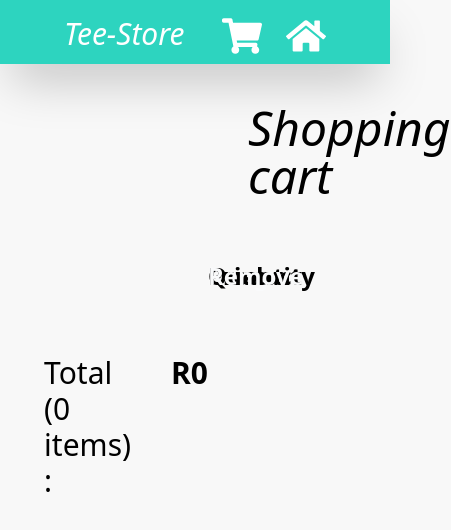
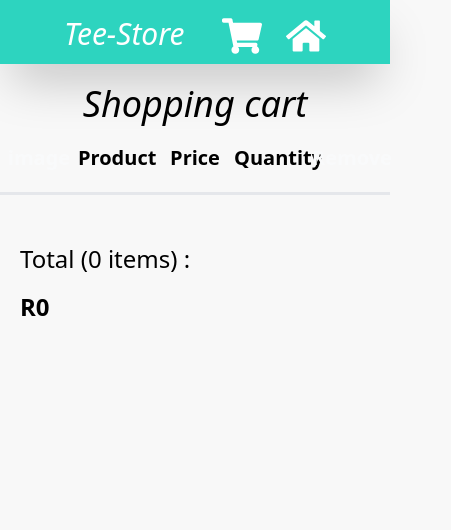
Before and after one commit to tanzila-abedin/tee-store, a React (Vite) app: page /cart in a window 390 px wide. Shown: the top 530 px of the page, 451 px wide, since content can reach past the window. Built offline with nearby package versions, Linux system fonts and the light colour scheme.

Commit message:
Add mobile responsiveness

```diff
--- a/src/components/CartItem.jsx
+++ b/src/components/CartItem.jsx
@@ -21,11 +21,14 @@ const CartItem = ({ details }) => {
   console.log(product);
   return (
     <>
-      <div className="grid grid-cols-5 text-center py-10">
-        <img src={product.image} className="h-12 w-12 items-center" />
+      <div className="grid grid-cols-5 text-center py-10 sm:place-items-center">
+        <img
+          src={product.image}
+          className="h-12 w-12 items-center sm:items-center"
+        />
         <p className=" text-teal-400 font-medium text-lg">{product.title}</p>
         <p className="text-lg">R {product.price}</p>
-        <div className="grid grid-cols-3 gap-0 m-0">
+        <div className="grid grid-cols-3 gap-0 m-0 sm:grid-cols-1">
           <button
             onClick={onDecrementQuantity}
             className="bg-gray-300 rounded-xl text-4xl text-white"
@@ -42,7 +45,10 @@ const CartItem = ({ details }) => {
           </button>
         </div>
         <button onClick={onRemoveQuantity} className="text-center">
-          <RiDeleteBin6Line color="red" className="h-10 w-10 ml-48" />
+          <RiDeleteBin6Line
+            color="red"
+            className="h-10 w-10 ml-48 sm:m-0 sm:h-7 sm:w-7"
+          />
         </button>
       </div>
     </>
--- a/src/components/DetailCard.jsx
+++ b/src/components/DetailCard.jsx
@@ -15,24 +15,26 @@ const DetailCard = ({ details }) => {
 
   return (
     <>
-      <div className="grid grid-cols-2 bg-gray-200 m-24">
+      <div className="grid grid-cols-2 bg-gray-200 m-24 sm:grid-cols-1 sm:m-10">
         <div className=" bg-white flex justify-center m-5">
           <img src={details.image} className="m-0 w-2/3" />
         </div>
         <div className="m-5">
-          <h2 className="text-3xl font-extrabold">{details.title}</h2>
-          <p className="my-5 text-5xl font-bold text-teal-600">
+          <h2 className="text-3xl font-extrabold sm:text-xl sm:font-bold">
+            {details.title}
+          </h2>
+          <p className="my-5 text-5xl font-bold text-teal-600 sm:text-3xl">
             {" "}
             R {details.price}
           </p>
-          <div className="ml-0 mr-24 my-14 border-t-2 border-dashed border-teal-600"></div>
+          <div className="ml-0 mr-24 my-14 border-t-2 border-dashed border-teal-600 sm:my-5"></div>
           <button
             className="bg-teal-600 text-white hover:bg-white hover:text-black p-3 rounded-lg "
             onClick={onAddToCart}
           >
             Add to cart
           </button>
-          <div className="ml-0 mr-24 my-14 border-t-2 border-dashed border-teal-600"></div>
+          <div className="ml-0 mr-24 my-14 border-t-2 border-dashed border-teal-600 sm:my-5"></div>
           <h4 className=" my-5 text-2xl font-medium italic">Details</h4>
           <p>{details.description}</p>
         </div>
--- a/src/components/ProductStyle.jsx
+++ b/src/components/ProductStyle.jsx
@@ -3,11 +3,11 @@ import React from "react";
 const ProductStyle = ({ children }) => {
   return (
     <div>
-      <h2 className="text-center m-20 font-extrabold text-7xl text-">
+      <h2 className="text-center m-20 font-extrabold text-7xl sm:text-center sm:text-4xl">
         Assorted Items
       </h2>
       <div className="mx-auto px-16">
-        <div className="grid grid-cols-1 gap-y-20 gap-x-10 sm:grid-cols-2 lg:grid-cols-3">
+        <div className="grid grid-cols-1 gap-y-20 gap-x-10 sm:grid-cols-1 lg:grid-cols-3">
           {children}
         </div>
       </div>
--- a/src/components/Total.jsx
+++ b/src/components/Total.jsx
@@ -15,11 +15,11 @@ const Total = () => {
 
   return (
     <>
-      <div className=" flex justify-end pt-10 border-t-[2px] border-gray-200">
-        <p className="mx-5 text-3xl">
+      <div className=" flex justify-end pt-10 border-t-[2px] border-gray-200 sm:grid sm:grid-cols-1">
+        <p className="mx-5 text-3xl sm:text-2xl sm:my-2">
           Total ({getTotal().totalQuantity} items) :{" "}
         </p>
-        <p className="ml-5 text-3xl">
+        <p className="ml-5 text-3xl sm:text-2xl sm:my-2">
           <strong>R{getTotal().totalPrice}</strong>
         </p>
       </div>
--- a/src/pages/products/Cart.jsx
+++ b/src/pages/products/Cart.jsx
@@ -8,9 +8,11 @@ const Cart = () => {
   console.log(cart, "cartpage");
 
   return (
-    <div className="mx-52">
-      <h3 className="text-center text-5xl m-10 italic">Shopping cart</h3>
-      <div className="grid grid-cols-5 text-center py-5 text-2xl font-semibold border-b-[1px] border-gray-200">
+    <div className="mx-52 sm:m-0">
+      <h3 className="text-center text-5xl m-10 italic sm:text-center sm:text-4xl sm:m-0 sm:mt-5">
+        Shopping cart
+      </h3>
+      <div className="grid grid-cols-5 text-center py-5 text-2xl font-semibold border-b-[1px] border-gray-200 sm:text-xl">
         <h4 className="text-gray-50">image</h4>
         <h4>Product</h4>
         <h4>Price</h4>
```
